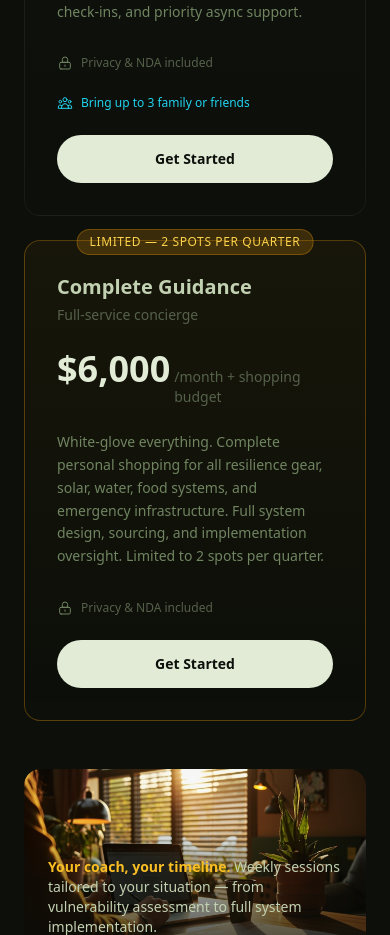
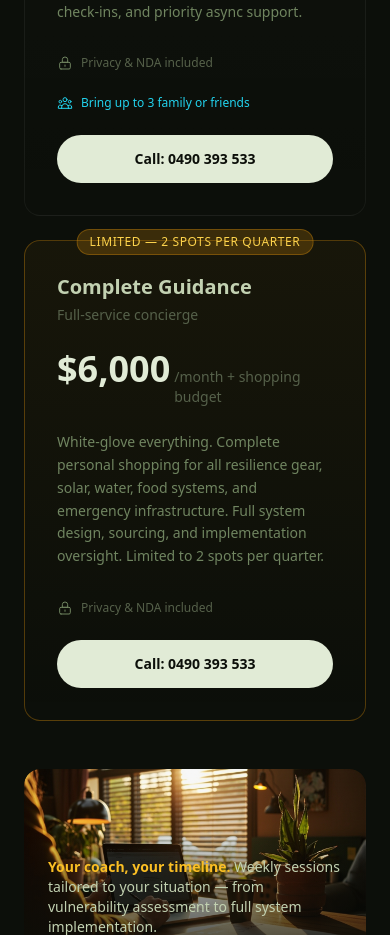
Before and after one commit to boktoday/okready-landing, a React (Vite) app: page / in a window 390 px wide. Shown: the part 7720-8655 px from the top of the page. Built offline with nearby package versions, Linux system fonts and the light colour scheme.

Commit message:
Coaching buttons: tel link + phone number

```diff
--- a/src/components/Coaching.tsx
+++ b/src/components/Coaching.tsx
@@ -83,12 +83,12 @@ export default function Coaching({ onJoinClick }: CoachingProps) {
                 </div>
               )}
 
-              <button
-                onClick={onJoinClick}
-                className="w-full px-6 py-3.5 bg-earth-100 text-earth-950 rounded-full text-sm font-semibold hover:bg-earth-50 transition-all hover:scale-[1.02] active:scale-[0.98]"
+              <a
+                href="tel:+61490393533"
+                className="w-full px-6 py-3.5 bg-earth-100 text-earth-950 rounded-full text-sm font-semibold hover:bg-earth-50 transition-all hover:scale-[1.02] active:scale-[0.98] block text-center"
               >
-                Get Started
-              </button>
+                Call: 0490 393 533
+              </a>
             </div>
           ))}
         </div>
```
